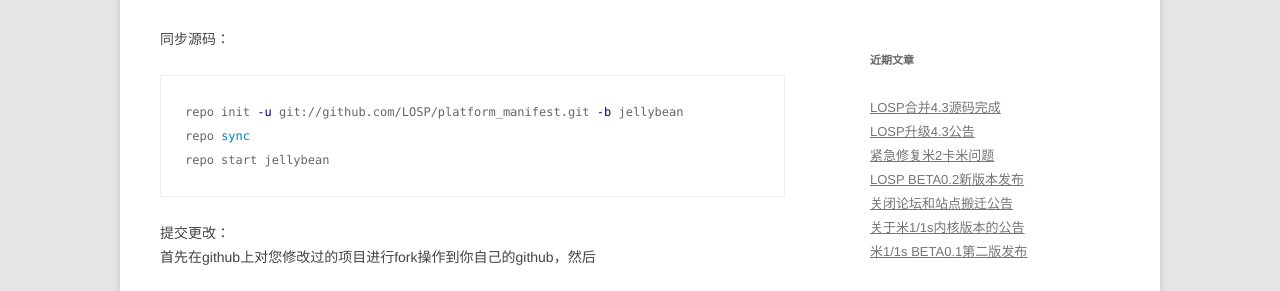
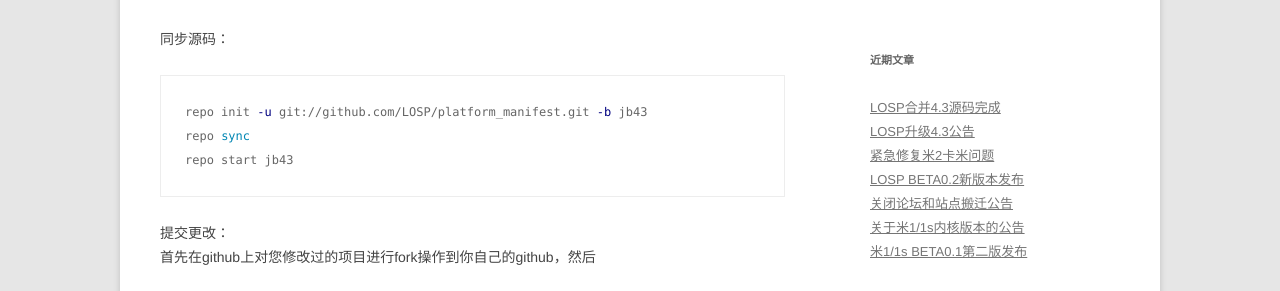
Before and after one commit to LOSP/LOSP.github.io, a Jekyll site: the page built from developers/index.md, in a window 1280 px wide. Shown: the part 358-649 px from the top of the page. Built offline with Jekyll 4.4.1, drawn with Linux system fonts in a browser that asks for light colours; Markdown is read by kramdown in place of the engine named in the settings; comment, search, counter and statistics services are not loaded.

Commit message:
update developers page for jb43

```diff
--- a/developers/index.md
+++ b/developers/index.md
@@ -6,9 +6,9 @@ Light OpenSource Project遵循Apache License 2.0发布全部的LOSP源代码，
 
 同步源码：
 {% highlight sh %}
-repo init -u git://github.com/LOSP/platform_manifest.git -b jellybean
+repo init -u git://github.com/LOSP/platform_manifest.git -b jb43
 repo sync
-repo start jellybean
+repo start jb43
 {% endhighlight %}
 
 提交更改：
```
